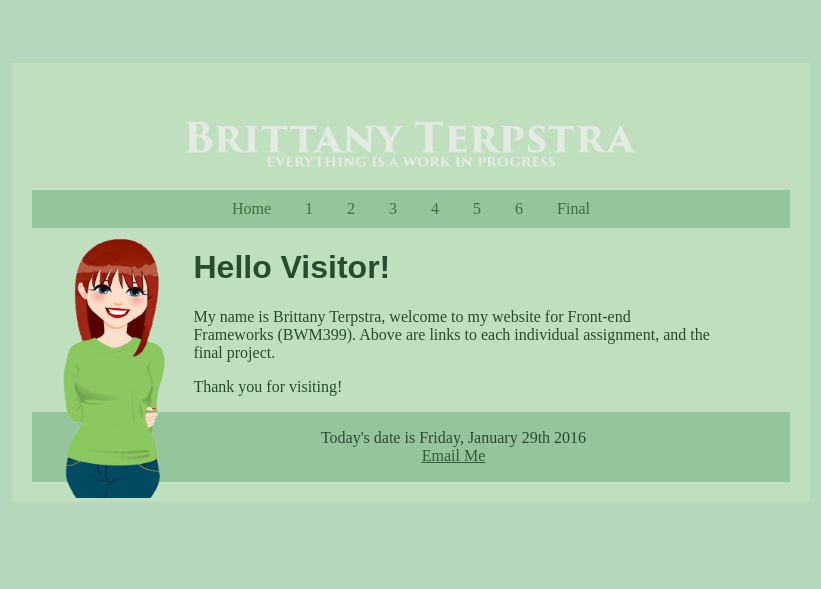
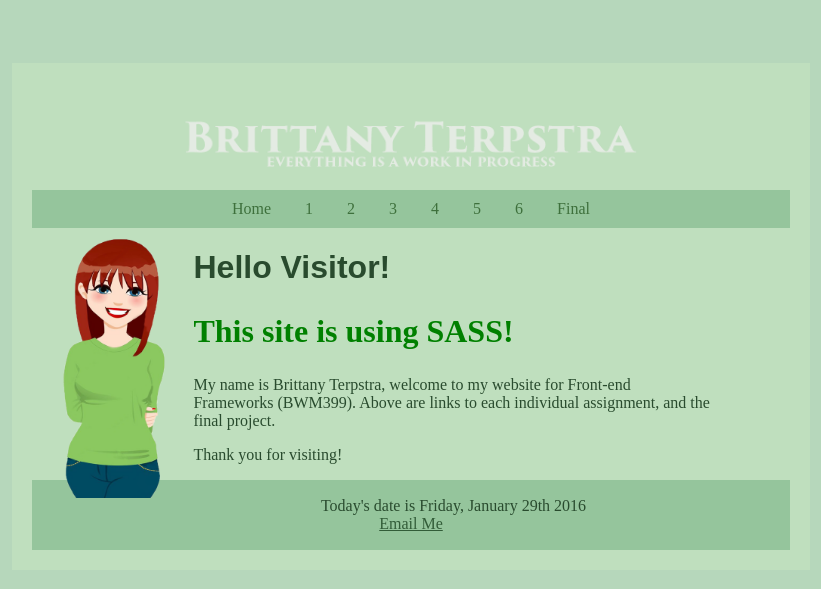
Before and after one commit to bterp/BWM399-1, a PHP site: page / in a window 1280 px wide. Shown: the top 589 px of the page, without its empty margins (229-1050 px from the left). Run offline with PHP 8.4, Linux system fonts and the light colour scheme.

Commit message:
Extend and Mixin
Used extend feature for h1 tags, and mixin on h2 tags.

```diff
--- a/_css/style.css
+++ b/_css/style.css
@@ -2,7 +2,7 @@ body {
   background-color: #b6d7bb;
   font: Helvetica, sans-serif 16px; }
 
-h1, h2, h3, p {
+p, h1 {
   display: block;
   margin-left: 10%;
   margin-right: 10%;
@@ -12,6 +12,10 @@ h1 {
   font-family: sans-serif;
   font-size: 2em;
   font-weight: bold; }
+
+h2 {
+  color: green;
+  font-size: 32px; }
 
 a {
   color: #325C38; }
--- a/_css/style.scss
+++ b/_css/style.scss
@@ -1,5 +1,4 @@
-// SASS VARIABLES
-
+// SASS VARIABLES AND BUILT IN FUNCTIONS
 $default-font: Helvetica, sans-serif;
 $default-size: 16px;
 $hover-color: #E4EBE3;
@@ -8,25 +7,37 @@ $background_color: lighten($base_color, 40);
 $body_color: lighten($base_color, 50);
 $text_color: darken($base_color, 5);
 
+// SASS MIXIN
+@mixin headertwo($size, $color: white) {
+  color: $color;
+  font-size: $size;
+}
 
 body{
 background-color: $body_color;
 font: $default-font $default-size;
 }
 
-h1, h2, h3, p,{
+p {
 display:block;
 margin-left: 10%;
 margin-right: 10%;
 color:$text_color;
 }
 
+// SASS EXTEND AND PROPERTY NESTING
 h1 {
+@extend p;
 font: {
     family: sans-serif;
     size: 2em;
     weight: bold;
     }
+}
+
+// SASS INCLUDE WITH MIXIN
+h2 {
+  @include headertwo($color: green, $size: 32px);
 }
 
 a{
@@ -52,6 +63,7 @@ padding: 20px;
 width: 60%;
 }
 
+// SASS NESTING SELECTOR
 .nav{
     list-style:none;
     margin:0;
--- a/index.php
+++ b/index.php
@@ -11,6 +11,7 @@
 <?php include "_includes/header.php";?>
 <img class=img src="_images/brit.png"  width="20%" height="10%" alt="brit">
 <h1>Hello Visitor!</h1>
+<h2>This site is using SASS!</h2>
 <p>My name is Brittany Terpstra, welcome to my website for Front-end Frameworks (BWM399). Above are links to each individual assignment, and the final project.</p>
 <p>Thank you for visiting!</p>
 
```
Also changed, not shown: 1 other file.
